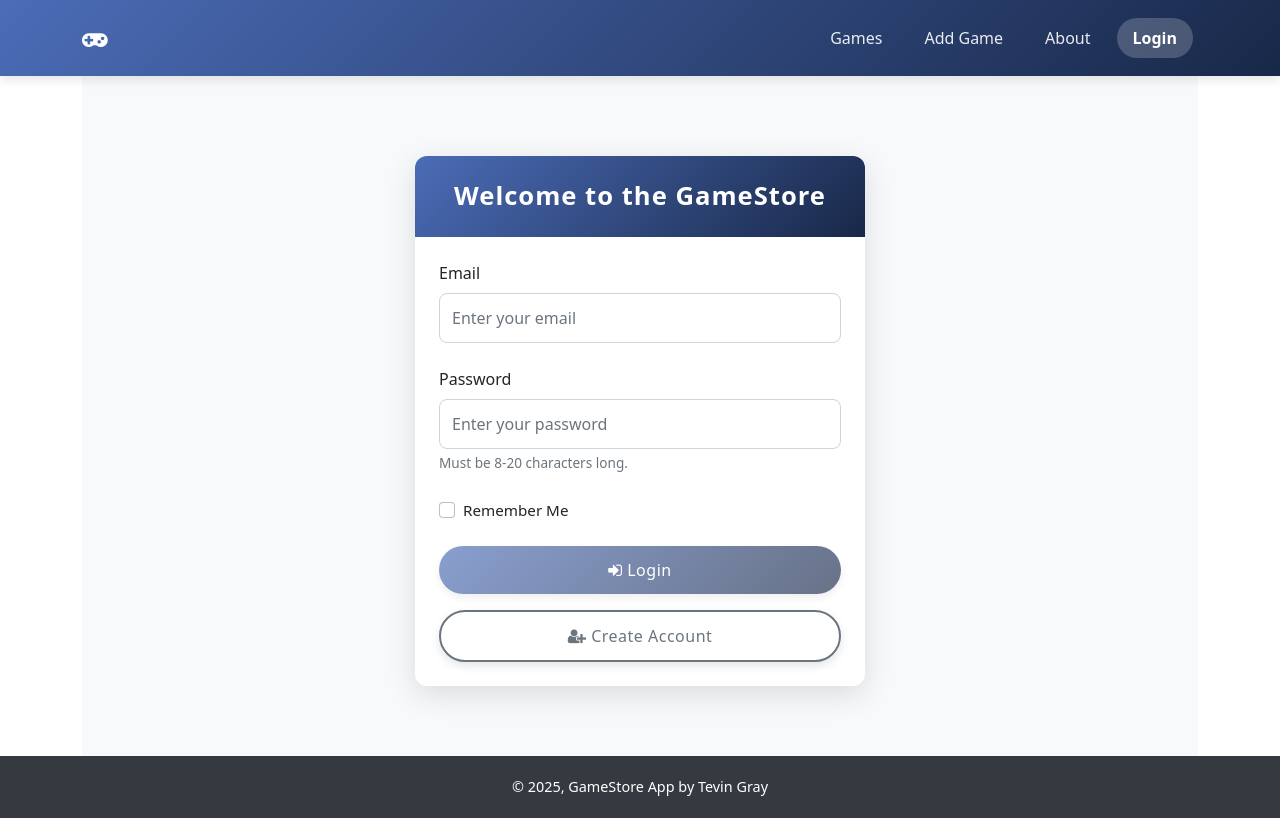
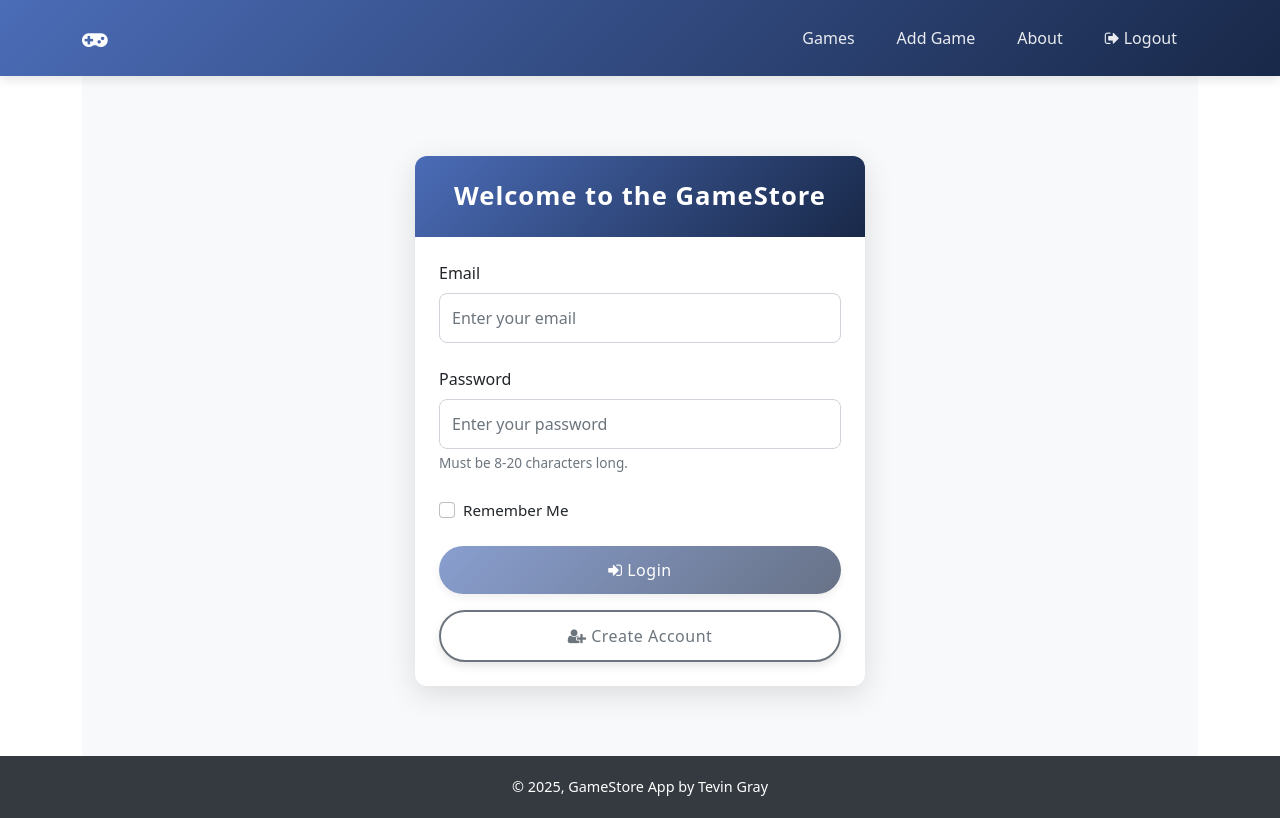
Before and after one commit to tjgray94/GameStoreApp, an Angular app in the folder GameStoreApp/GameStore/: page /login in a window 1280 px wide. Built offline with nearby package versions, Linux system fonts and the light colour scheme; sample sign-in values are in the browser's storage.

Commit message:
Added auth service for loggedIn status

```diff
--- /dev/null
+++ b/GameStoreApp/GameStore/src/app/auth.service.ts
@@ -0,0 +1,45 @@
+import { Injectable } from '@angular/core';
+import { BehaviorSubject } from 'rxjs';
+import { User } from './user';
+
+@Injectable({
+  providedIn: 'root'
+})
+export class AuthService {
+  private isLoggedInSubject = new BehaviorSubject<boolean>(false);
+  private currentUserSubject = new BehaviorSubject<User | null>(null);
+
+  isLoggedIn$ = this.isLoggedInSubject.asObservable();
+  currentUser$ = this.currentUserSubject.asObservable();
+
+  constructor() {
+    // Check if user is already logged in from localStorage
+    const storedUser = localStorage.getItem('currentUser');
+    if (storedUser) {
+      this.currentUserSubject.next(JSON.parse(storedUser));
+      this.isLoggedInSubject.next(true);
+    }
+  }
+
+  login(user: User): void {
+    // Store user in localStorage
+    localStorage.setItem('currentUser', JSON.stringify(user));
+    this.currentUserSubject.next(user);
+    this.isLoggedInSubject.next(true);
+  }
+
+  logout(): void {
+    // Remove user from localStorage
+    localStorage.removeItem('currentUser');
+    this.currentUserSubject.next(null);
+    this.isLoggedInSubject.next(false);
+  }
+
+  get isLoggedIn(): boolean {
+    return this.isLoggedInSubject.value;
+  }
+
+  get currentUser(): User | null {
+    return this.currentUserSubject.value;
+  }
+}
--- a/GameStoreApp/GameStore/src/app/login/login.component.ts
+++ b/GameStoreApp/GameStore/src/app/login/login.component.ts
@@ -3,6 +3,7 @@ import { FormBuilder, FormGroup, Validators } from '@angular/forms';
 import { Router } from '@angular/router';
 import { UserService } from '../user.service';
 import { User } from '../user';
+import { AuthService } from '../auth.service';
 
 @Component({
   selector: 'app-login',
@@ -18,7 +19,8 @@ export class LoginComponent implements OnInit {
 
   constructor(private formBuilder: FormBuilder,
               private router: Router,
-              private userService: UserService) { }
+              private userService: UserService,
+              private authService: AuthService) { }
 
   ngOnInit(): void {
     this.loginForm = this.formBuilder.group({
@@ -40,6 +42,8 @@ export class LoginComponent implements OnInit {
       if (user) {
         // User authenticated successfully
         console.log('Login successful for user:', user);
+        // Update auth state
+        this.authService.login(user);
         // Navigate to user home with userId
         this.router.navigate([`/home/user/${user.userId}`]);
       } else {
--- a/GameStoreApp/GameStore/src/app/navbar/navbar.component.html
+++ b/GameStoreApp/GameStore/src/app/navbar/navbar.component.html
@@ -27,8 +27,11 @@
           </a>
         </li>
         <li class="nav-item">
-          <a class="nav-link" routerLink="/login" routerLinkActive="active">
-            Login
+          <a *ngIf="!isLoggedIn" class="nav-link" routerLink="/login" routerLinkActive="active">
+            <i class="fa fa-sign-in"></i> Login
+          </a>
+          <a *ngIf="isLoggedIn" class="nav-link" (click)="logout()" style="cursor: pointer;">
+            <i class="fa fa-sign-out"></i> Logout
           </a>
         </li>
       </ul>
--- a/GameStoreApp/GameStore/src/app/navbar/navbar.component.ts
+++ b/GameStoreApp/GameStore/src/app/navbar/navbar.component.ts
@@ -1,4 +1,6 @@
 import { Component, OnInit } from '@angular/core';
+import { Router } from '@angular/router';
+import { AuthService } from '../auth.service';
 
 @Component({
   selector: 'navbar',
@@ -6,10 +8,22 @@ import { Component, OnInit } from '@angular/core';
   styleUrls: ['./navbar.component.css']
 })
 export class NavbarComponent implements OnInit {
+  isLoggedIn = false;
 
-  constructor() { }
+  constructor(
+    private authService: AuthService,
+    private router: Router
+  ) { }
 
   ngOnInit(): void {
+    // Subscribe to authentication state changes
+    this.authService.isLoggedIn$.subscribe(loggedIn => {
+      this.isLoggedIn = loggedIn;
+    });
   }
 
+  logout(): void {
+    this.authService.logout();
+    this.router.navigate(['/welcome']);
+  }
 }
```
